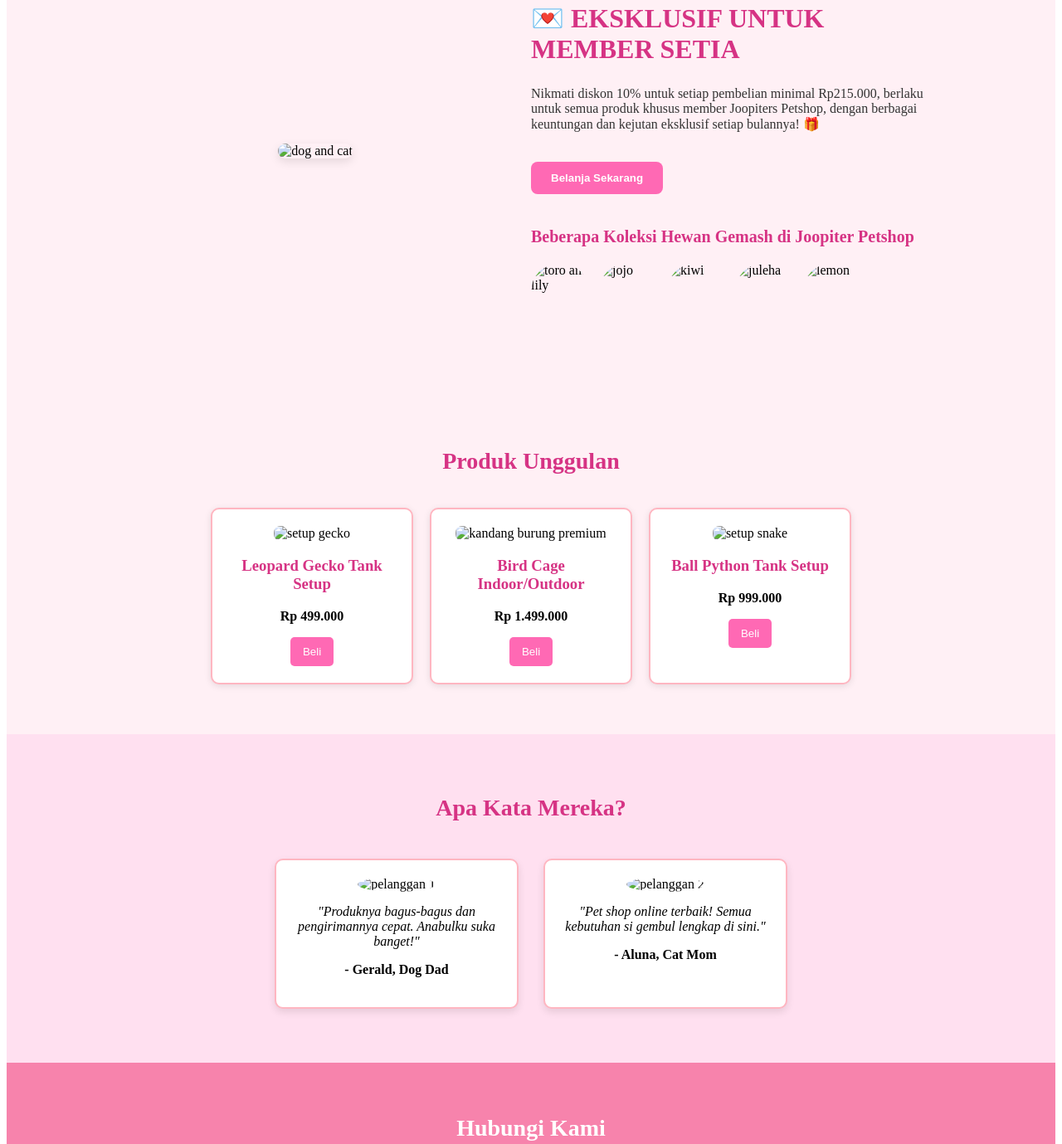
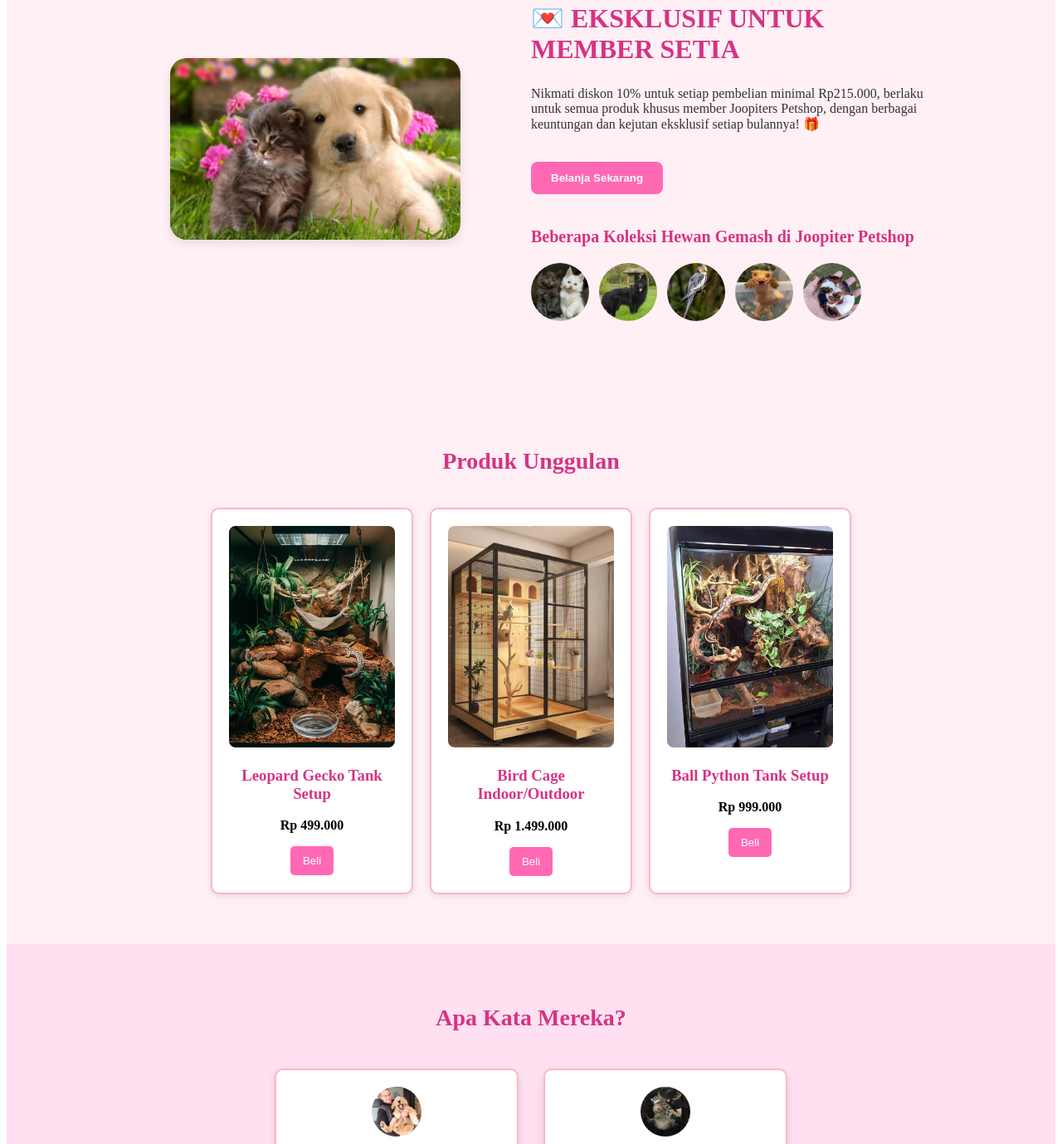
Before and after one commit to afathar/JoopiterPetshop, a plain HTML site: page index.html in a window 1280 px wide. Shown: the part 348-1727 px from the top of the page at 83% size. Drawn offline with Linux system fonts and the light colour scheme.

Commit message:
Update index.html

```diff
--- a/index.html
+++ b/index.html
@@ -25,7 +25,7 @@
     <div style="display: flex; align-items: center; flex-wrap: wrap; max-width: 1000px; margin: 0 auto;">
 
         <div style="flex: 1; text-align: center;">
-            <img src="images/cat and dog1.jpg" alt="dog and cat" style="width: 100%; max-width: 350px; border-radius: 20px; box-shadow: 0 4px 12px rgba(0,0,0,0.1);">
+            <img src="cat and dog1.jpg" alt="dog and cat" style="width: 100%; max-width: 350px; border-radius: 20px; box-shadow: 0 4px 12px rgba(0,0,0,0.1);">
         </div>
 
         <div style="flex: 1; padding: 20px;">
@@ -36,11 +36,11 @@
             <h3 style="margin-top: 40px; font-size: 20px; color: #d63384;">Beberapa Koleksi Hewan Gemash di Joopiter Petshop</h3>
 
             <div style="display: flex; gap: 12px; flex-wrap: wrap; margin-top: 15px;">
-                <img src="images/mainecoon.jpg" alt="toro and lily" style="border-radius: 50%; width: 70px; height: 70px; object-fit: cover;">
-                <img src="images/black gsd.jpg" alt="jojo" style="border-radius: 50%; width: 70px; height: 70px; object-fit: cover;">
-                <img src="images/falk.jpg" alt="kiwi" style="border-radius: 50%; width: 70px; height: 70px; object-fit: cover;">
-                <img src="images/gecko.jpg" alt="juleha" style="border-radius: 50%; width: 70px; height: 70px; object-fit: cover;">
-                <img src="images/ballpython.jpg" alt="lemon" style="border-radius: 50%; width: 70px; height: 70px; object-fit: cover;">
+                <img src="mainecoon.jpg" alt="toro and lily" style="border-radius: 50%; width: 70px; height: 70px; object-fit: cover;">
+                <img src="black gsd.jpg" alt="jojo" style="border-radius: 50%; width: 70px; height: 70px; object-fit: cover;">
+                <img src="falk.jpg" alt="kiwi" style="border-radius: 50%; width: 70px; height: 70px; object-fit: cover;">
+                <img src="gecko.jpg" alt="juleha" style="border-radius: 50%; width: 70px; height: 70px; object-fit: cover;">
+                <img src="ballpython.jpg" alt="lemon" style="border-radius: 50%; width: 70px; height: 70px; object-fit: cover;">
             </div>
         </div>
 
@@ -56,7 +56,7 @@
 
         <!-- Produk 1 -->
         <div style="background-color: white; border: 2px solid #ffb6c1; border-radius: 10px; margin: 10px; padding: 20px; width: 200px; box-shadow: 0 2px 8px rgba(0,0,0,0.1);">
-            <img src="images/gecko terrarium.jpg" alt="setup gecko" style="width: 100%; border-radius: 8px;">
+            <img src="gecko terrarium.jpg" alt="setup gecko" style="width: 100%; border-radius: 8px;">
             <h3 style="color: #d63384;">Leopard Gecko Tank Setup</h3>
             <p style="font-weight: bold;">Rp 499.000</p>
             <button style="background-color: #ff69b4; color: white; border: none; padding: 10px 15px; border-radius: 5px; cursor: pointer;">Beli</button>
@@ -64,7 +64,7 @@
 
         <!-- Produk 2 -->
         <div style="background-color: white; border: 2px solid #ffb6c1; border-radius: 10px; margin: 10px; padding: 20px; width: 200px; box-shadow: 0 2px 8px rgba(0,0,0,0.1);">
-            <img src="images/bird cage2.jpeg" alt="kandang burung premium" style="width: 100%; border-radius: 8px;">
+            <img src="bird cage2.jpeg" alt="kandang burung premium" style="width: 100%; border-radius: 8px;">
             <h3 style="color: #d63384;">Bird Cage Indoor/Outdoor</h3>
             <p style="font-weight: bold;">Rp 1.499.000</p>
             <button style="background-color: #ff69b4; color: white; border: none; padding: 10px 15px; border-radius: 5px; cursor: pointer;">Beli</button>
@@ -72,7 +72,7 @@
 
         <!-- Produk 3 -->
         <div style="background-color: white; border: 2px solid #ffb6c1; border-radius: 10px; margin: 10px; padding: 20px; width: 200px; box-shadow: 0 2px 8px rgba(0,0,0,0.1);">
-            <img src="images/snake vivarium2.jpeg" alt="setup snake" style="width: 100%; border-radius: 8px;">
+            <img src="snake vivarium2.jpeg" alt="setup snake" style="width: 100%; border-radius: 8px;">
             <h3 style="color: #d63384;">Ball Python Tank Setup</h3>
             <p style="font-weight: bold;">Rp 999.000</p>
             <button style="background-color: #ff69b4; color: white; border: none; padding: 10px 15px; border-radius: 5px; cursor: pointer;">Beli</button>
@@ -89,14 +89,14 @@
     <div style="display: flex; justify-content: center; flex-wrap: wrap;">
         <!-- Testimoni 1 -->
         <div style="background-color: white; border: 2px solid #ffb6c1; border-radius: 10px; margin: 15px; padding: 20px; width: 250px; box-shadow: 0 4px 10px rgba(0,0,0,0.1);">
-            <img src="images/test1.jpg" alt="pelanggan 1" style="width: 60px; border-radius: 50%;">
+            <img src="test1.jpg" alt="pelanggan 1" style="width: 60px; border-radius: 50%;">
             <p style="font-style: italic; margin: 15px 0;">"Produknya bagus-bagus dan pengirimannya cepat. Anabulku suka banget!"</p>
             <p><strong>- Gerald, Dog Dad</strong></p>
         </div>
 
         <!-- Testimoni 2 -->
         <div style="background-color: white; border: 2px solid #ffb6c1; border-radius: 10px; margin: 15px; padding: 20px; width: 250px; box-shadow: 0 4px 10px rgba(0,0,0,0.1);">
-            <img src="images/test2.jpg" alt="pelanggan 2" style="width: 60px; border-radius: 50%;">
+            <img src="test2.jpg" alt="pelanggan 2" style="width: 60px; border-radius: 50%;">
             <p style="font-style: italic; margin: 15px 0;">"Pet shop online terbaik! Semua kebutuhan si gembul lengkap di sini."</p>
             <p><strong>- Aluna, Cat Mom</strong></p>
         </div>
```
